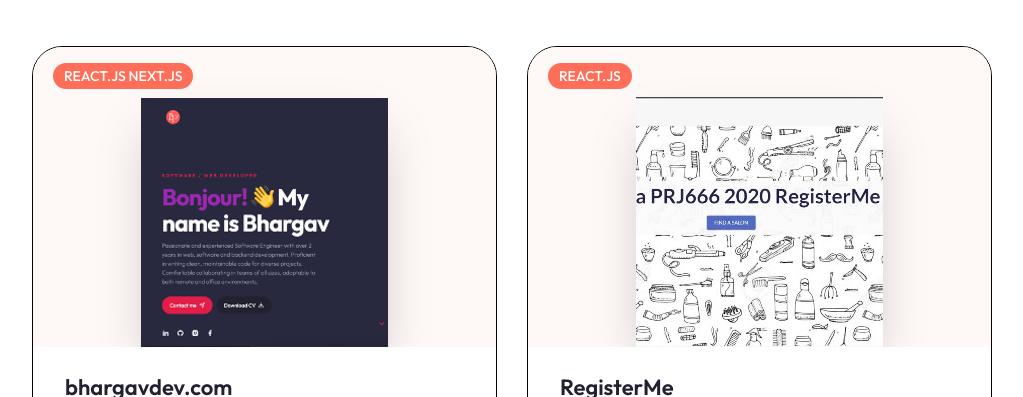
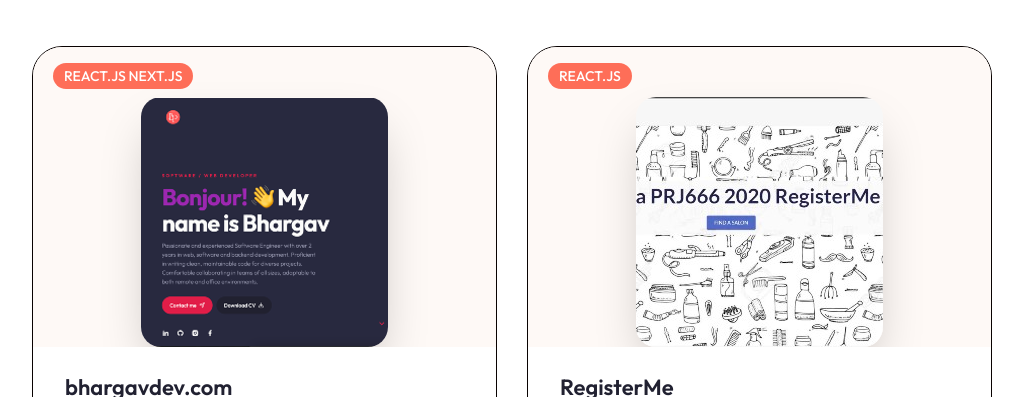
Before and after one commit to parekhbhargav25/MyPortfolio, a Next.js app in the folder my-app/: page / in a window 1280 px wide. Shown: the part 3305-3702 px from the top of the page, without its empty margins (128-1151 px from the left). Built offline with nearby package versions, Linux system fonts and the light colour scheme.

Commit message:
finally done :)

```diff
--- a/my-app/components/ProjectCard.jsx
+++ b/my-app/components/ProjectCard.jsx
@@ -11,7 +11,7 @@
                 <div className='relative w-full h-[300px] flex items-center justify-center
                 bg-tertiary dark:bg-secondary/40 xl:bg-work_project_bg_light
                 xl:dark:bg-work_project_bg_dark xl:bg-[110%] xl:bg-no-repeat overflow-hidden'>
-                    <Image className='absolute bottom-0 shadow-2xl' src={project.image} width ={247} height={250} alt='' priority />
+                    <Image style={{borderRadius: '20px', overflow: 'hidden'}} className='absolute bottom-0 shadow-2xl' src={project.image} width ={247} height={250} alt='' priority />
                 {/*Buttons */}
                 <div className='flex gap-x-4'>
                     <Link href={project.link} className='bg-secondary w-[54px] h-[54px] rounded-full flex justify-center items-center scale-0 opacity-0 group-hover:scale-100 group-hover:opacity-100 transition-all duration-200'>
```
